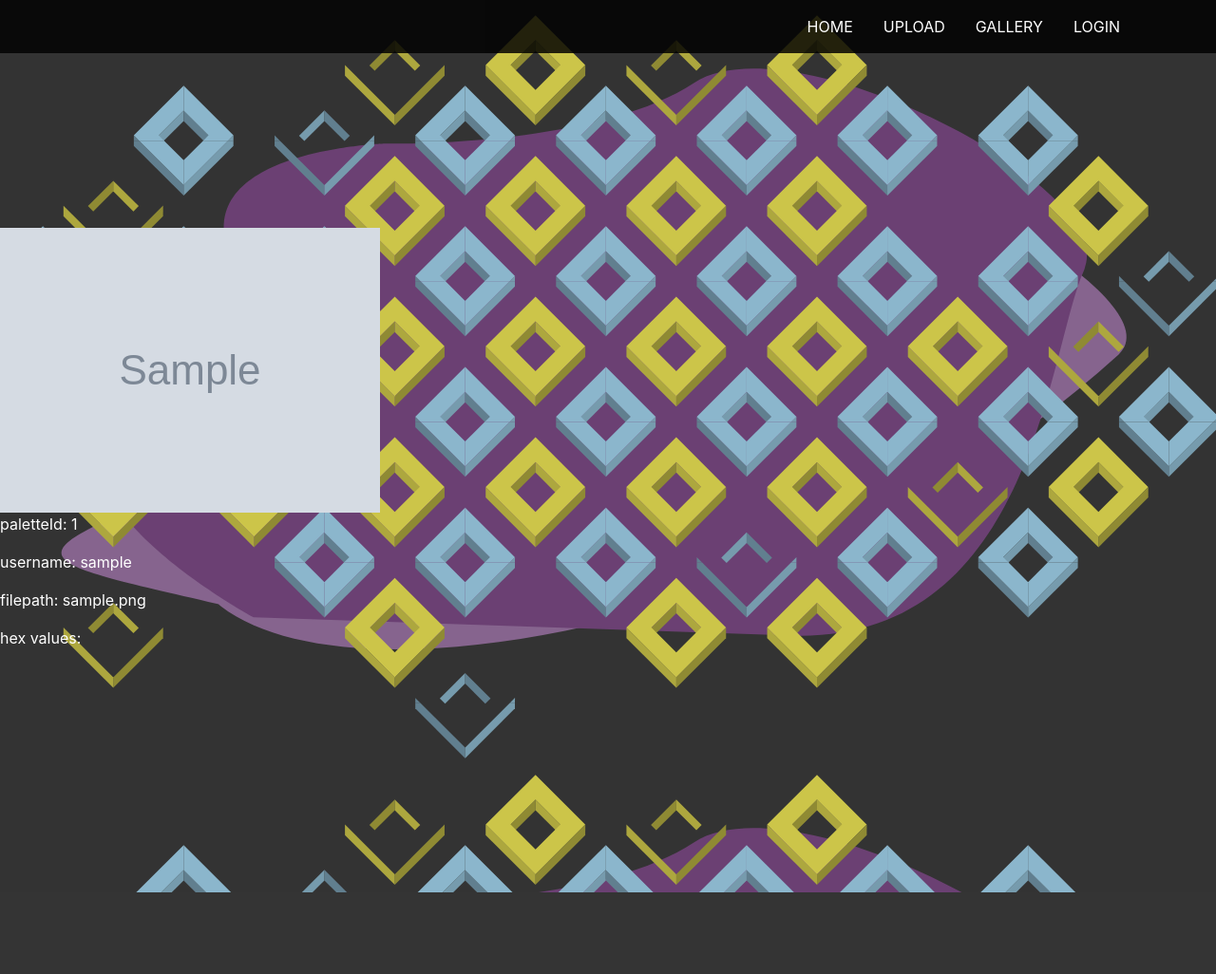
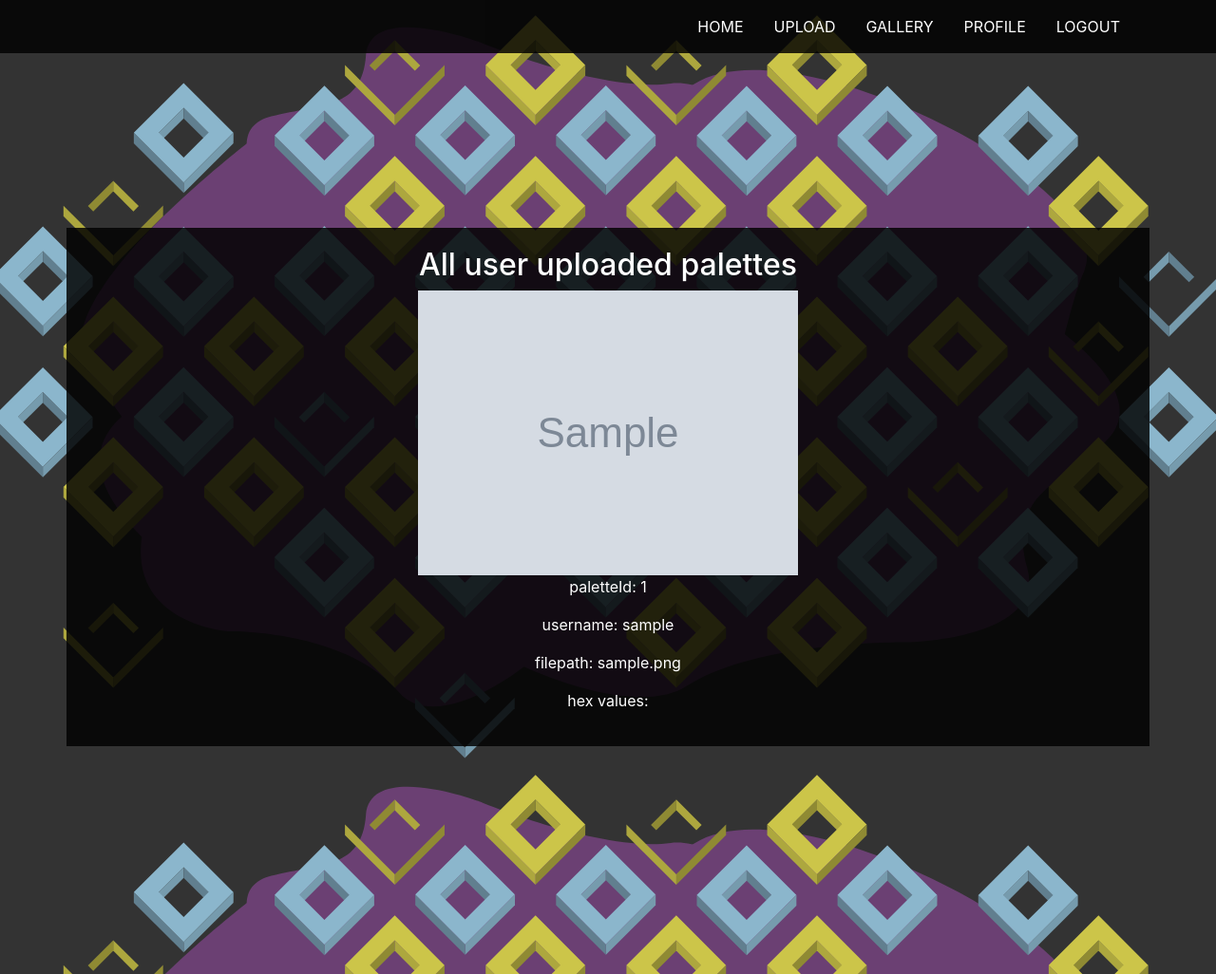
Before and after one commit to KevinConti/SmartPalette, a Flask app: page /browse in a window 1280 px wide. Shown: the whole page at 95% size. Before the commit the page ends 940 px from the top, so only its background shows below. Run offline with Flask 2, Linux system fonts and the light colour scheme; a user stored in the database is signed in; tables that the repository leaves empty hold one stand-in row (values such as "Sample post"); grey boxes marked "Sample" are stand-in pictures; some libraries are stand-ins or nearby versions.

Commit message:
More styles. Added session variable to login route to change navbar when logged in (TODO: Fix link to profile).

```diff
--- a/smartpalette/routes/routes.py
+++ b/smartpalette/routes/routes.py
@@ -1,6 +1,6 @@
 from smartpalette.Algorithm.ColorPaletteGenerator import PaletteGenerator
 from smartpalette.models.models import User, Color
-from flask import Flask, render_template, Blueprint, abort, jsonify
+from flask import Flask, render_template, Blueprint, abort, jsonify, session
 from flask import request, flash, redirect, url_for, send_from_directory
 from flask_login import current_user, login_user, logout_user
 from flask import current_app as app
@@ -77,12 +77,14 @@ def login():
                 flash('Error: Invalid username or password')
                 return redirect(url_for('blue_print.login'))
             else:
+                session['logged_in'] = True
                 login_user(user)
                 return redirect(url_for('index'))
     return render_template('login.html')
 
 @blue_print.route('/logout/')
 def logout():
+    session['logged_in'] = False
     if current_user.is_authenticated:
         logout_user()
         return redirect(url_for('index'))
--- a/smartpalette/static/css/styles.css
+++ b/smartpalette/static/css/styles.css
@@ -12,7 +12,7 @@ body {
     padding-bottom: 5px;
     background-color: rgba(0, 0, 0, 0.83);
 }
-#mainNav .nav-button{
+.nav-button{
     border:none;
     text-align: center;
     background: transparent;
@@ -27,7 +27,7 @@ body {
     transition: .3s;
 }
 
-#mainNav .nav-button:hover {
+.nav-button:hover {
     border-bottom: 3px solid #fff;
 }
 
--- a/smartpalette/templates/browse.html
+++ b/smartpalette/templates/browse.html
@@ -1,18 +1,29 @@
 <!DOCTYPE html>
 <html lang="en">
 <head>
-    <meta charset="UTF-8">
-    <title>Browse</title>
+    <!-- Required meta tags -->
+    <meta charset="utf-8">
+    <meta name="viewport" content="width=device-width, initial-scale=1, shrink-to-fit=no">
+    <meta http-equiv="content-type" content="text/html; charset=UTF-8">
+
+    <title>Gallery</title>
+
     <!-- Bootstrap CSS -->
     <link rel="stylesheet" href="https://maxcdn.bootstrapcdn.com/bootstrap/4.0.0/css/bootstrap.min.css" integrity="sha384-Gn5384xqQ1aoWXA+058RXPxPg6fy4IWvTNh0E263XmFcJlSAwiGgFAW/dAiS6JXm" crossorigin="anonymous">
     <!-- Custom CSS and JS -->
     <script src="../static/js/script.js"></script>
     <link rel="stylesheet" href="../static/css/styles.css">
+
 </head>
 <body>
-    {%  include 'navbar.html' %}
-    <div class="main-content">
-        {% if palettesById %}
+
+{%  include 'navbar.html' %}
+<!-- Content -->
+<div class="main-content">
+    <div class="container d-flex h-100 align-items-center">
+        <div class="mx-auto text-center">
+        <h2>All user uploaded palettes</h2>
+            {% if palettesById %}
           {% for row in palettesById %}
               <img style="height: 300px" src="{{row["filepath"]}}">
               <p>paletteId: {{ row["paletteId"] }}</p>
@@ -24,8 +35,19 @@
               {% endfor %}
           {%  endfor %}
         {% else %}
-          <h1>Unable to find any palettes</h1>
+          <h2>Unable to find any palettes</h2>
         {% endif %}
+        </div>
     </div>
+</div>
+
+<!-- End Content -->
+
+
+
+<!-- Bootstrap core JavaScript -->
+<script src="https://ajax.googleapis.com/ajax/libs/jquery/1.12.4/jquery.min.js"></script>
+<script src="https://maxcdn.bootstrapcdn.com/bootstrap/4.0.0/js/bootstrap.min.js" integrity="sha384-JZR6Spejh4U02d8jOt6vLEHfe/JQGiRRSQQxSfFWpi1MquVdAyjUar5+76PVCmYl" crossorigin="anonymous"></script>
+
 </body>
 </html>
--- a/smartpalette/templates/login.html
+++ b/smartpalette/templates/login.html
@@ -24,11 +24,14 @@
         <div class="mx-auto text-center">
             <h2 class="form-title">Login</h2>
             <hr class="star-light">
+
+            <img style="width:175px;height:auto;" class="img-fluid mb-5 d-block mx-auto" src="../static/imgs/login-image.svg" alt="img">
+            <div style="color:#FF0057;">
             {%- for category, message in get_flashed_messages(with_categories = true) %}
             {{ message }}
 
             {%- endfor %}
-            <img style="width:175px;height:auto;" class="img-fluid mb-5 d-block mx-auto" src="../static/imgs/login-image.svg" alt="img">
+        </div>
             <form method = "POST">
                 <label for = "username">Username</label><br>
                 <input type = "text" name="username"><br>
--- a/smartpalette/templates/navbar.html
+++ b/smartpalette/templates/navbar.html
@@ -15,9 +15,18 @@
                     <li class="nav-item">
                         <button class="nav-button" type="button" onclick="window.location.href='{{ url_for('blue_print.browse')}}';">Gallery</button>
                     </li>
+                    {% if session['logged_in'] == True %}
+                        <li class="nav-item">
+                        <button class="nav-button" type="button">Profile</button>
+                    </li>
+                    <li class="nav-item">
+                        <button class="nav-button" type="button" onclick="window.location.href='{{ url_for('blue_print.logout')}}';">Logout</button>
+                    </li>
+                    {% else %}
                     <li class="nav-item">
                         <button class="nav-button" type="button" onclick="window.location.href='{{ url_for('blue_print.login')}}';">Login</button>
                     </li>
+                    {% endif %}
                 </ul>
             </div>
         </div>
```
Also changed, not shown: smartpalette/templates/display.html (+6 -2 lines), smartpalette/templates/index.html (+4 -7 lines), smartpalette/templates/profile.html (+54 -4 lines), smartpalette/templates/register.html (+7 -3 lines), smartpalette/templates/upload.html (+6 -3 lines), smartpalette/static/imgs/background-test.svg.
